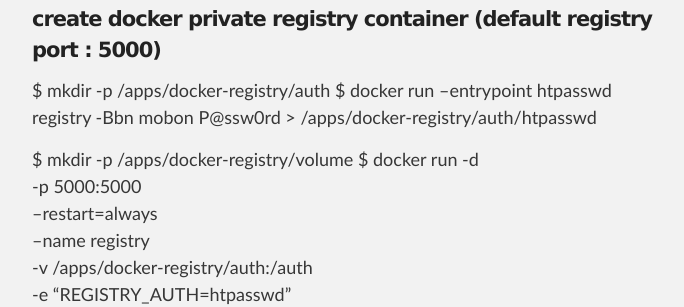
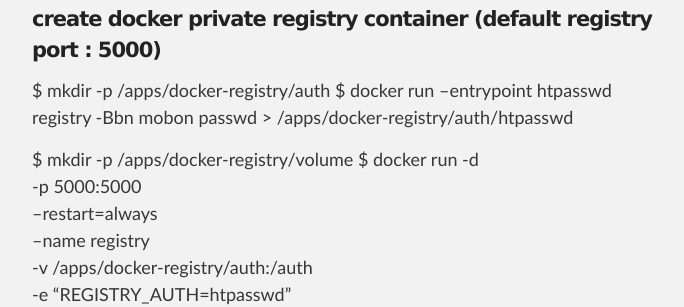
Before and after one commit to unlimited9/unlimited9.github.com, a Jekyll site: the page built from reference.notes/TA/cloud/docker/private.registry.md, in a window 1280 px wide and 900 px high, scrolled down 1257 px. Shown: the part 181-488 px from the top of the window, without its empty margins (298-982 px from the left). Built offline with Jekyll 4.4.1, drawn with Linux system fonts in a browser that asks for light colours; our own code applies the rules of GitHub Pages for plain Markdown files; some of the changed text lies outside the part shown.

Commit message:
Update private.registry.md

````diff
--- a/reference.notes/TA/cloud/docker/private.registry.md
+++ b/reference.notes/TA/cloud/docker/private.registry.md
@@ -43,7 +43,7 @@ STAR.mobon.net.crt  STAR.mobon.net.key
 
 #### create docker private registry container (default registry port : 5000)
 $ mkdir -p /apps/docker-registry/auth
-$ docker run --entrypoint htpasswd registry -Bbn mobon P@ssw0rd > /apps/docker-registry/auth/htpasswd
+$ docker run --entrypoint htpasswd registry -Bbn mobon passwd > /apps/docker-registry/auth/htpasswd
 
 $ mkdir -p /apps/docker-registry/volume
 $ docker run -d \
@@ -148,7 +148,7 @@ $ docker tag mobon/java.app.env docker-registry.mobon.net:5000/mobon/java.app.en
 $ docker push docker-registry.mobon.net:5000/mobon/java.app.env
 
 `push image`
-$ curl -k -u 'mobon:P@ssw0rd' -X GET https://docker-registry.mobon.net:5000/v2/_catalog
+$ curl -k -u 'mobon:passwd' -X GET https://docker-registry.mobon.net:5000/v2/_catalog
 ```
 {"repositories":["mobon/java.app.env"]}
 ```
````
